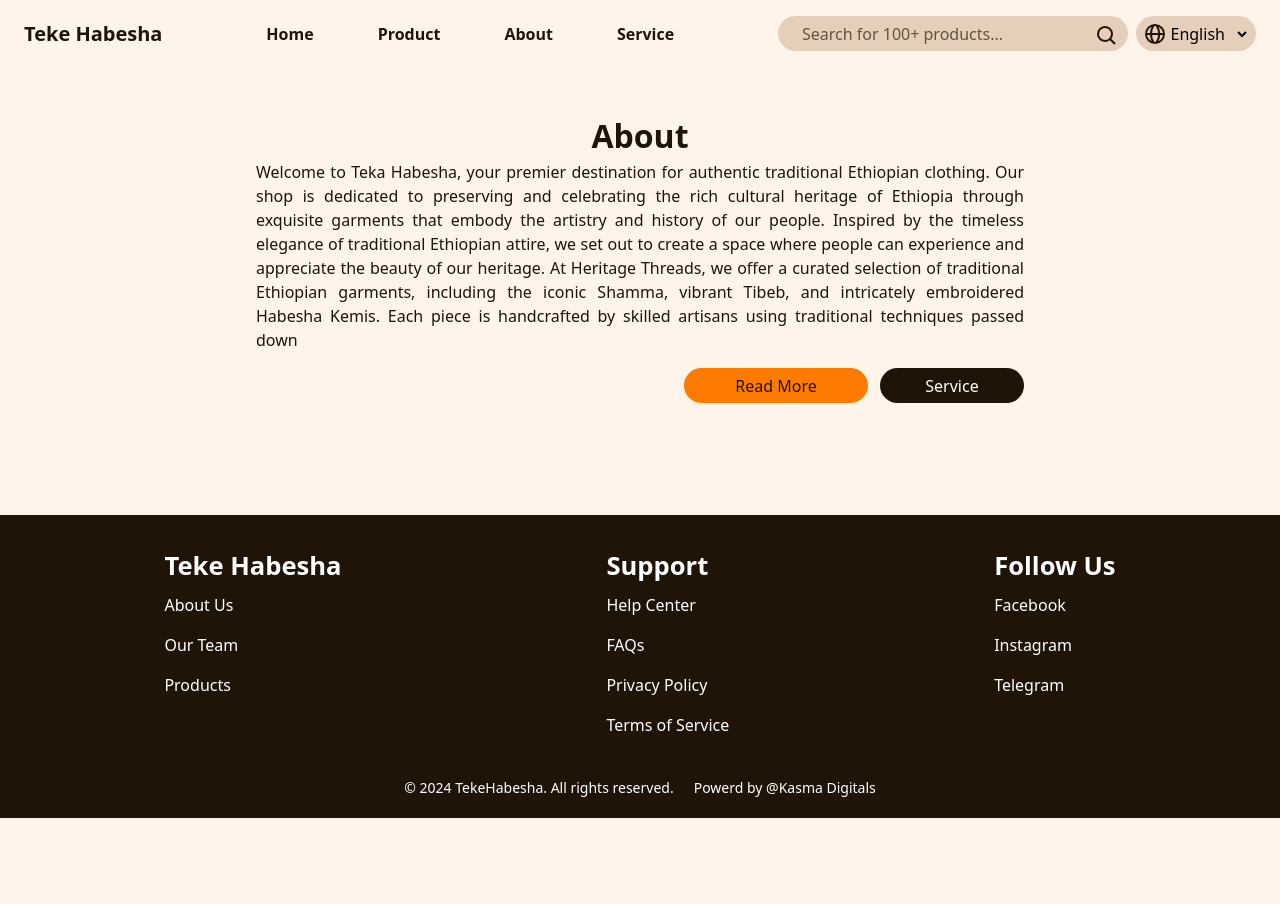
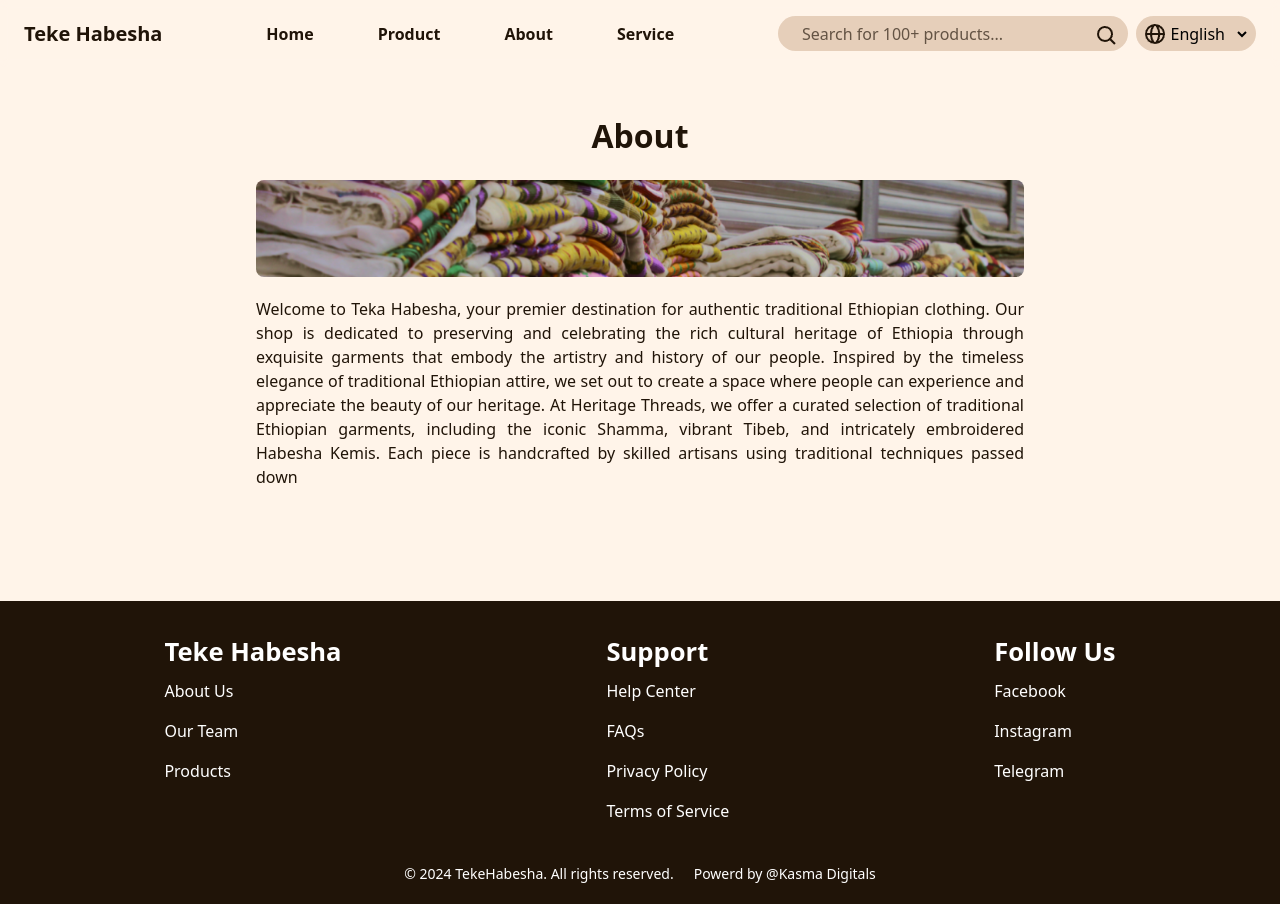
Before and after one commit to kira07Sj/Tekehabesha, a React (Vite) app: page /About in a window 1280 px wide. Before the commit the page ends 818 px from the top, so only its background shows below. Built offline with nearby package versions, Linux system fonts and the light colour scheme.

Commit message:
Update: Link on Navbar

```diff
--- a/src/Pages/AboutPage.jsx
+++ b/src/Pages/AboutPage.jsx
@@ -1,5 +1,6 @@
 import React from 'react'
 import Button from '../components/Button'
+import AboutBg from '../assets/discountBg.png'
 
 const AboutPage = () => {
   return (
@@ -7,6 +8,9 @@ const AboutPage = () => {
     <section  className='flex flex-col items-center justify-center w-full  py-[2rem]'>
         <div className='w-[60%] max-sm:w-[80%] flex flex-col items-center justify-center mt-[5rem]'>
             <h1 className='font-bold text-color-brown text-[2rem]'>About</h1>
+              <div className='overflow-hidden rounded-lg my-5 '>
+                 <img src={AboutBg} alt="" />
+              </div>
             <p className='text-justify text-color-brown max-sm:text-[14px]'>
                 Welcome to Teka Habesha, your premier destination for authentic
                  traditional Ethiopian clothing. Our shop is dedicated to
@@ -20,17 +24,7 @@ const AboutPage = () => {
                       Shamma, vibrant Tibeb, and intricately embroidered Habesha
                        Kemis. Each piece is handcrafted by skilled artisans using
                        traditional techniques passed down</p>
-                <div className='flex flex-row justify-end items-center w-full mt-[1rem] -z-10'>
-                    <div className='flex items-center justify-center '>
-                    <Button title={"Read More"} className={`text-color-brown w-[184px] max-sm:scale-75 h-[35px]
-                    btn-bg-orange  rounded-3xl mr-3 max-sm:-mr-8`}/>
-                    </div>
 
-                    <div>
-                    <Button title={"Service"} className={`text-white w-[144px] max-sm:scale-75 h-[35px]
-                    btn-bg-brown  rounded-3xl`}/>
-                    </div>
-                </div>
 
 
         </div>
--- /dev/null
+++ b/src/Pages/ServicePage.jsx
@@ -0,0 +1,9 @@
+import React from 'react'
+
+const ServicePage = () => {
+  return (
+    <div>ServicePage</div>
+  )
+}
+
+export default ServicePage
--- a/src/components/About.jsx
+++ b/src/components/About.jsx
@@ -20,16 +20,16 @@ const About = () => {
                       Shamma, vibrant Tibeb, and intricately embroidered Habesha
                        Kemis. Each piece is handcrafted by skilled artisans using
                        traditional techniques passed down</p>
-                <div className='flex flex-row justify-end items-center w-full mt-[1rem] -z-10'>
-                    <div className='flex items-center justify-center '>
+                <div className='flex flex-row justify-end items-center w-full mt-[1rem] z-10'>
+                    <a href='/About' className='flex items-center justify-center '>
                     <Button title={"Read More"} className={`text-color-brown w-[184px] max-sm:scale-75 h-[35px]
                     btn-bg-orange  rounded-3xl mr-3 max-sm:-mr-8`}/>
-                    </div>
+                    </a>
 
-                    <div>
+                    <a href='/Service' className='flex items-center justify-center '>
                     <Button title={"Service"} className={`text-white w-[144px] max-sm:scale-75 h-[35px]
                     btn-bg-brown  rounded-3xl`}/>
-                    </div>
+                    </a>
                 </div>
 
                 <div className='flex lg:flex-row flex-col  items-center justify-center w-full py-[2rem] gap-6'>
--- a/src/components/Hero.jsx
+++ b/src/components/Hero.jsx
@@ -2,7 +2,7 @@ import tilet from '../assets/tilet.png'
 import Button from './Button'
 import mainHabesha from '../assets/main-habesha.png'
 import locationIcon from '../assets/location.png'
-
+import { Link } from 'react-router-dom'
 
 const Hero = () => {
 
@@ -32,10 +32,10 @@ const Hero = () => {
                     Elegance
                 </p>
 
-                <div>
+                <Link to='/Product'>
                 <Button title={"Shop Now"} className={`text-white w-[144px] h-[42px]
                  btn-bg-brown mt-6 font-medium rounded-xl`}/>
-                </div>
+                </Link>
 
             </div>
 
@@ -46,13 +46,14 @@ const Hero = () => {
                 </div>
 
                 <div className=' relative sm:-top-[5.5rem] -top-10 right-[4.3rem]
-                sm:right-[6rem] -z-10 min-w-[290px] min-h-[220px] max-sm:min-w-[160px] max-sm:min-h-[100px]  flex flex-col
+                sm:right-[6rem] z-10 min-w-[290px] min-h-[220px] max-sm:min-w-[160px] max-sm:min-h-[100px]  flex flex-col
                  HomeHabesha items-center justify-start rounded-md'>
                     <h1 className='text-dark-brown text-[1.6rem] font-bold md:mt-6
                      max-md:text-[1rem] w-[70%]'>A big discount for Chritsmass</h1>
                     <p className='w-[75%] max-md:text-[12px]'>Buy now and get more discounts in the future</p>
-                    <Button title={'Order Now'} className={`btn-bg-orange  rounded-lg font-bold max-sm:scale-75
-                         absolute -right-8 bottom-8 max-sm:bottom-2  p-2 text-[1.2rem] hover:scale-95`}/>
+                    <Link to='/Product'><Button title={'Order Now'} className={`btn-bg-orange  rounded-lg font-bold max-sm:scale-75
+                         absolute -right-8 bottom-8 max-sm:bottom-2  p-2 text-[1.2rem] hover:scale-95 transition-all`}/>
+                    </Link>
                     <div className=' absolute top-0 left-0 w-full h-full bg-dark-brown2  opacity-50 -z-10'/>
                 </div>
             </div>
--- a/src/components/Navigation.jsx
+++ b/src/components/Navigation.jsx
@@ -52,10 +52,10 @@ const Navbar = () => {
                 </div>
             </div>
 
-            <SearchBar2 onClickX={()=>setOpenSearchBar(false)} className={`fixed  z-30 ${OpenSearchBar ? 'flex':'hidden'}`}/>
+            <SearchBar2 onClickX={()=>setOpenSearchBar(false)} className={`fixed  z-40 ${OpenSearchBar ? 'flex':'hidden'}`}/>
 
             <div className='flex items-center justify-center gap-4 lg:hidden'>
-                <img onClick={()=>setOpenSearchBar(true)} src={searchIcon} width={24} height={24} alt="" className=" w-[32px] h-[32px] z-50" />
+                <img onClick={()=>setOpenSearchBar(true)} src={searchIcon} width={24} height={24} alt="" className=" w-[32px] h-[32px] z-30" />
                 <div className='lg:hidden w-[35px]'>
                     <img onClick={toggle} src={menuIcon} alt="Menu" />
                 </div>
@@ -72,7 +72,7 @@ const Navbar = () => {
                             </div>
                             <div onClick={()=> setOpenNav(false)} className='flex flex-col w-full'>
                                 {navLinks.map((items)=>(
-                                     <a key={items.id} className="navlinks" href={items.url}>{items.title}</a>
+                                     <Link key={items.id} className="navlinks" to={items.url}>{items.title}</Link>
                                 ))}
                             </div>
                             <div className='w-[120px] h-[35px] bg-light-brown lg:hidden flex rounded-3xl justify-center items-center absolute bottom-4 right-7'>
```
